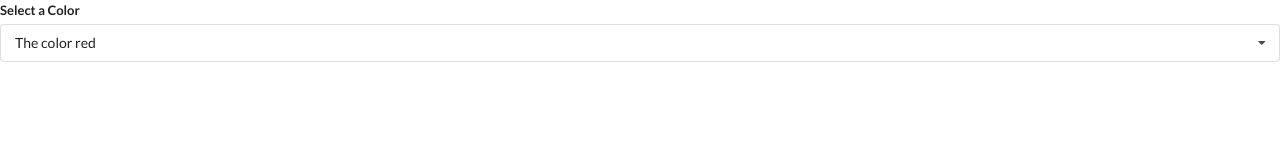
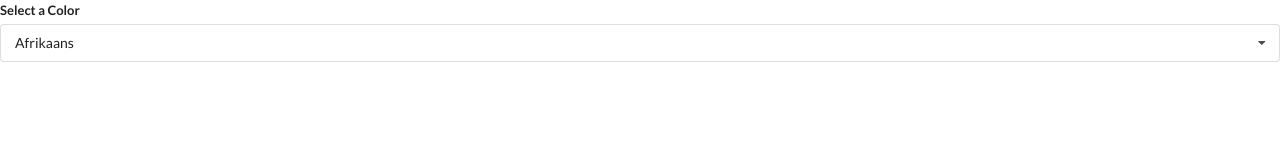
Before and after one commit to jmjusmin/react-widgets, a React (Create React App) app: page / in a window 1280 px wide. Shown: the top 160 px of the page. Built offline with nearby package versions, Linux system fonts and the light colour scheme.

Commit message:
Start translate section

```diff
--- a/src/App.js
+++ b/src/App.js
@@ -2,20 +2,22 @@ import React, { useState } from "react";
 // import Accordion from "./components/Accordion";
 // import ItemsData from ".data/ItemsData";
 // import Search from "./components/Search";
-import Dropdown from "./components/Dropdown";
-import ColorData from "./data/ColorData";
+// import Dropdown from "./components/Dropdown";
+// import ColorData from "./data/ColorData";
+import Translate from "./components/Translate";
 
 function App() {
-  const [selected, setSelected] = useState(ColorData[0]);
+  // const [selected, setSelected] = useState(ColorData[0]);
   return (
     <div>
       {/* <Accordion items={ItemsData} /> */}
       {/* <Search /> */}
-      <Dropdown
+      {/* <Dropdown
         options={ColorData}
         selected={selected}
         onSelectedChange={setSelected}
-      />
+      /> */}
+      <Translate />
     </div>
   );
 }
--- /dev/null
+++ b/src/components/Translate.jsx
@@ -0,0 +1,18 @@
+import React, { useState } from "react";
+import Dropdown from "./Dropdown";
+import options from "../data/Languges.js";
+
+function Translate() {
+  const [language, setLanguage] = useState(options[0]);
+  return (
+    <div>
+      <Dropdown
+        options={options}
+        selected={language}
+        onSelectedChange={setLanguage}
+      />
+    </div>
+  );
+}
+
+export default Translate;
--- /dev/null
+++ b/src/data/Languges.js
@@ -0,0 +1,7 @@
+const options = [
+  { label: "Afrikaans", value: "af" },
+  { label: "Arabic", value: "ar" },
+  { label: "Hindi", value: "hi" },
+];
+
+export default options;
```
Also changed, not shown: src/components/Output.jsx (added, +7 -0 lines).
